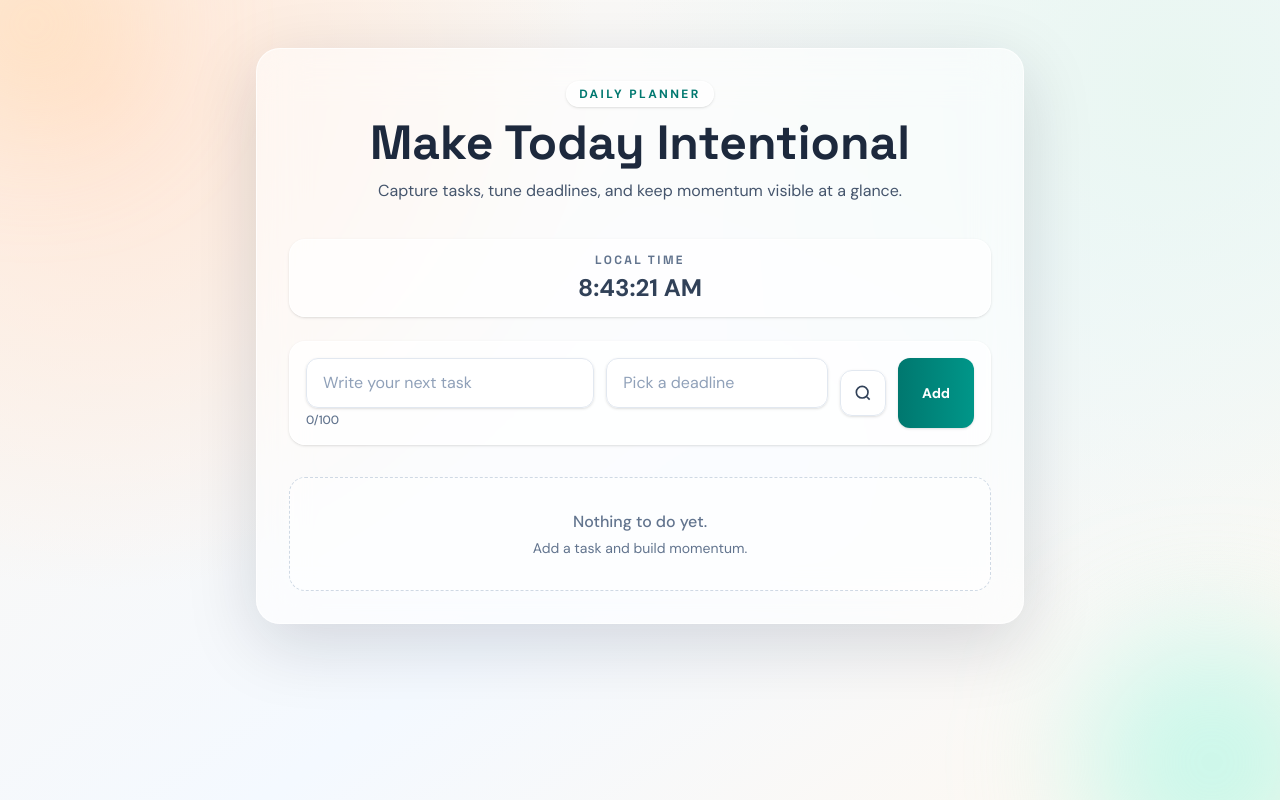
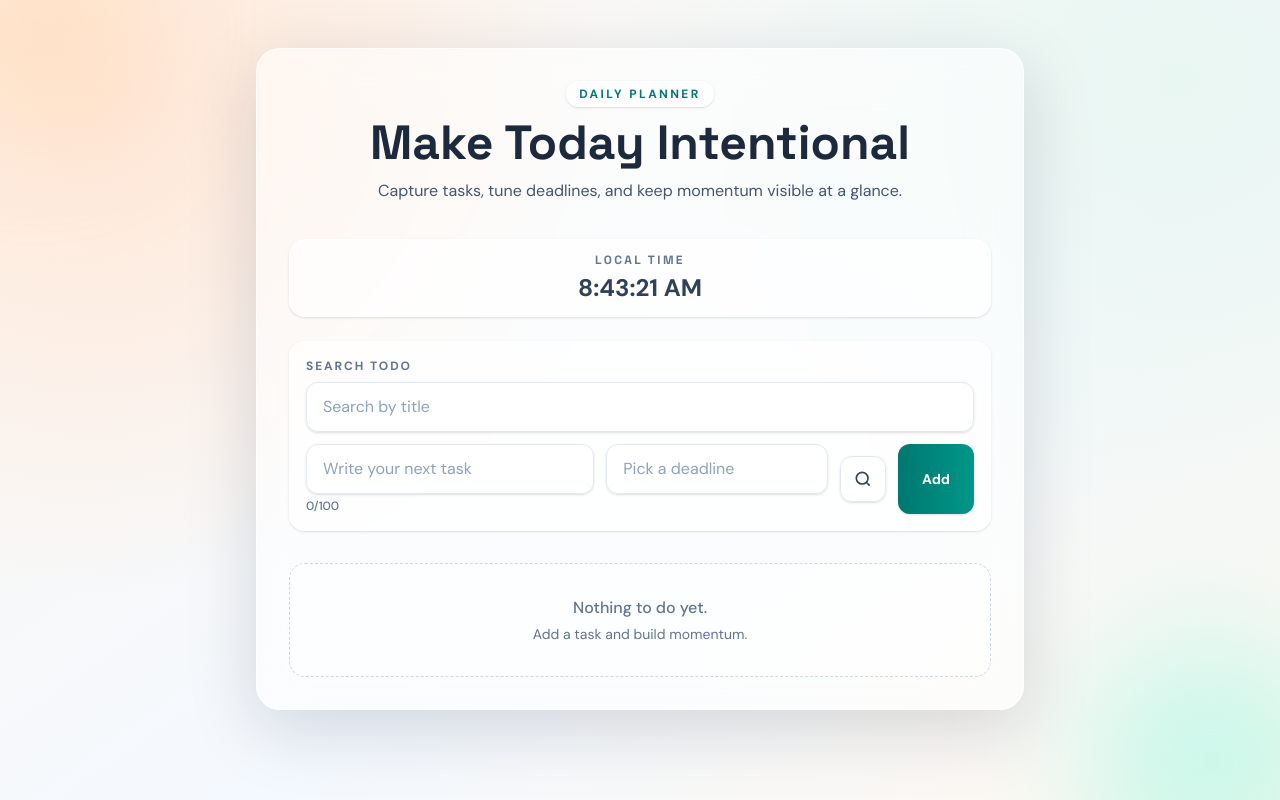
Before and after one commit to Prabigyakafle890/Todo, a React (Vite) app: page / in a window 1280 px wide. Built offline with nearby package versions, Linux system fonts and the light colour scheme.

Commit message:
feat: add search functionality to AddTodoForm and integrate with App component

```diff
--- a/src/App.tsx
+++ b/src/App.tsx
@@ -16,6 +16,7 @@ function App() {
     start: Date;
     end: Date;
   } | null>(null);
+  const [searchTerm, setSearchTerm] = useState("");
 
   const addTodo = (title: string, deadline: Date) => {
     setTodos([
@@ -71,6 +72,13 @@ function App() {
     todosToDisplay = todos;
   }
 
+  const normalizedSearchTerm = searchTerm.trim().toLowerCase();
+  if (normalizedSearchTerm) {
+    todosToDisplay = todosToDisplay.filter((todo) =>
+      todo.title.toLowerCase().includes(normalizedSearchTerm),
+    );
+  }
+
   useEffect(() => {
     saveTodos(todos);
   }, [todos]);
@@ -84,6 +92,8 @@ function App() {
         <DisplayTime />
         <AddTodoForm
           addTodo={addTodo}
+          onSearchChange={setSearchTerm}
+          initialSearchValue={searchTerm}
           filterControl={<FilterTodo filteredTodo={filteredTodo} />}
         />
         <DisplayTodos
--- a/src/components/Todo/AddTodoForm.tsx
+++ b/src/components/Todo/AddTodoForm.tsx
@@ -4,6 +4,8 @@ import { Button, Input } from "../ui";
 
 type FormProps = {
   addTodo: (title: string, deadline: Date) => void;
+  onSearchChange?: (value: string) => void;
+  initialSearchValue?: string;
   filterControl?: ReactNode;
 };
 
@@ -12,12 +14,23 @@ type FormErrors = {
   deadline?: string;
 };
 
-export default function AddTodoForm({ addTodo, filterControl }: FormProps) {
+export default function AddTodoForm({
+  addTodo,
+  onSearchChange,
+  initialSearchValue = "",
+  filterControl,
+}: FormProps) {
   const [inputValue, setInputValue] = useState("");
   const [deadlineValue, setDeadlineValue] = useState<Date | null>(null);
+  const [searchValue, setSearchValue] = useState(initialSearchValue);
   const [errors, setErrors] = useState<FormErrors>({});
 
   const MAX_LENGTH = 100;
+
+  const handleSearchChange = (value: string) => {
+    setSearchValue(value);
+    onSearchChange?.(value);
+  };
 
   const handleSubmit = (event: React.SubmitEvent<HTMLFormElement>) => {
     event.preventDefault();
@@ -55,6 +68,22 @@ export default function AddTodoForm({ addTodo, filterControl }: FormProps) {
       onSubmit={handleSubmit}
       className="mb-7 grid gap-3 rounded-2xl border border-white/80 bg-white/70 p-4 shadow-sm sm:mb-8 sm:grid-cols-[1.3fr_1fr_auto_auto]"
     >
+      <div className="sm:col-span-4">
+        <label
+          htmlFor="todo-search"
+          className="mb-2 block text-xs font-semibold uppercase tracking-[0.16em] text-slate-500"
+        >
+          Search Todo
+        </label>
+        <Input
+          id="todo-search"
+          type="text"
+          value={searchValue}
+          onChange={(e) => handleSearchChange(e.target.value)}
+          placeholder="Search by title"
+          aria-label="Search todo by title"
+        />
+      </div>
       <div>
         <Input
           type="text"
```
